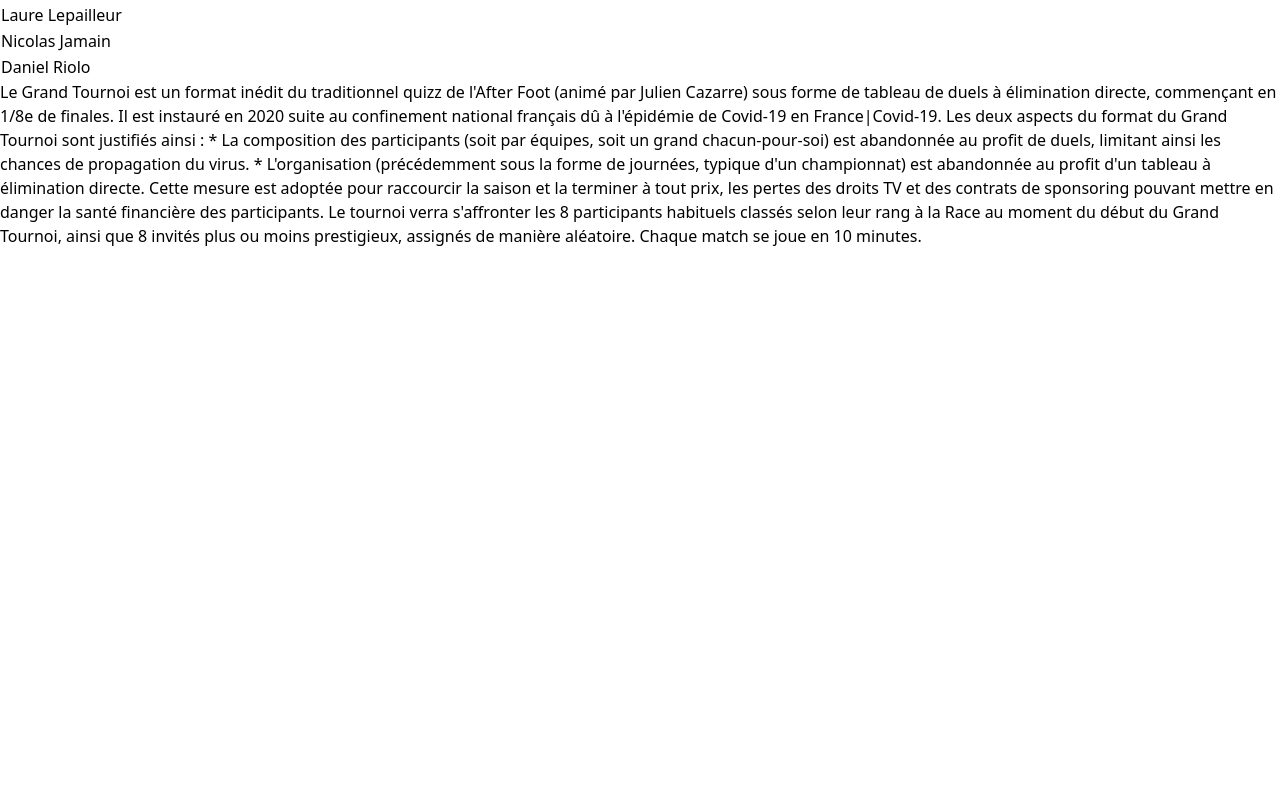
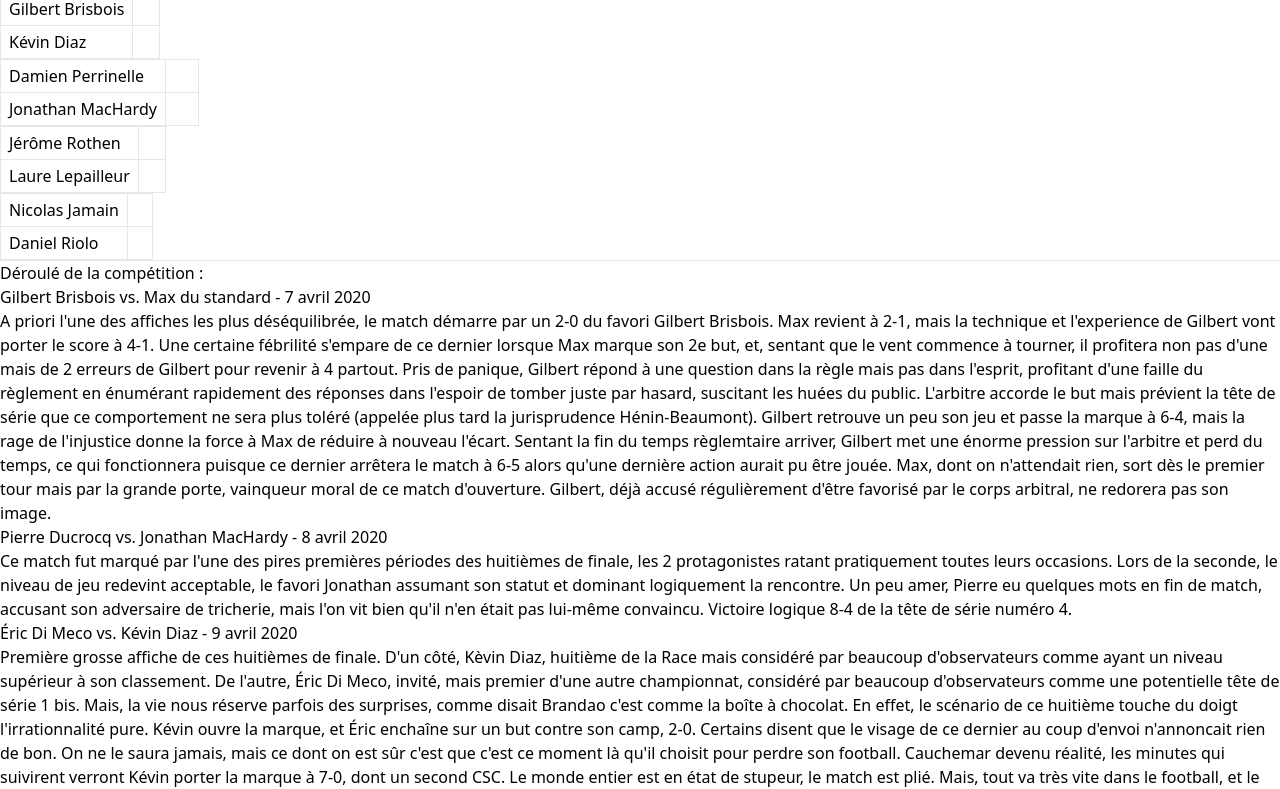
Before and after one commit to AlfredWallace/LeGrandTournoiDeLAfterFoot, a Vue app: page / in a window 1280 px wide. Shown: the part 640-1429 px from the top of the page. Before the commit the page ends 888 px from the top, so only its background shows below. Built offline with nearby package versions, Linux system fonts and the light colour scheme.

Commit message:
Using Date objects + displaying match summary + styling of matches

```diff
--- a/src/App.vue
+++ b/src/App.vue
@@ -1,11 +1,11 @@
 <template>
-  <div>
+  <div class="font-sans">
     <div class="text-center align-middle shadow-xl fixed w-screen h-8 bg-white">
       <h1>Le Grand Tournoi de l'After Foot</h1>
     </div>
     <div class="container mx-auto pt-10 px-2">
       <h2>Tableau</h2>
-      <div class="grid grid-cols-1 sm:grid-cols-2 lg:grid-cols-4">
+      <div class="grid grid-cols-1 sm:grid-cols-2 lg:grid-cols-4 gap-4">
         <RoundComponent
           v-for="(round, index) in rounds"
           :round="round"
@@ -14,7 +14,19 @@
         </RoundComponent>
       </div>
 
-      <p class="mt-2">
+      <hr />
+
+      <h2>Déroulé de la compétition :</h2>
+      <SummaryComponent
+        v-for="(match, index) in matchesByDate"
+        :key="index"
+        :match="match"
+      ></SummaryComponent>
+
+      <hr />
+
+      <footer class="mt-2">
+        <h2>Explication :</h2>
         Le Grand Tournoi est un format inédit du traditionnel quizz de l'After
         Foot (animé par Julien Cazarre) sous forme de tableau de duels à
         élimination directe, commençant en 1/8e de finales. Il est instauré en
@@ -32,19 +44,20 @@
         Race au moment du début du Grand Tournoi, ainsi que 8 invités plus ou
         moins prestigieux, assignés de manière aléatoire. Chaque match se joue
         en 10 minutes.
-      </p>
+      </footer>
     </div>
-    <footer></footer>
   </div>
 </template>
 
 <script>
 import RoundComponent from "./components/RoundComponent";
 import { Match, Player, Round, Side } from "./types";
+import SummaryComponent from "./components/SummaryComponent";
 
 export default {
   name: "App",
   components: {
+    SummaryComponent,
     RoundComponent
   },
   data() {
@@ -70,85 +83,134 @@ export default {
     };
   },
   computed: {
-    rounds() {
+    matches() {
       return [
-        new Round("Huitièmes", [
         new Match(
+          16,
           1,
-            "7 avril 2020",
+          new Date(2020, 3, 7),
           new Side(this.players.gbr, 6),
-            new Side(this.players.max, 5)
+          new Side(this.players.max, 5),
+          "A priori l'une des affiches les plus déséquilibrée, le match démarre par un 2-0 du favori Gilbert Brisbois. Max revient à 2-1, mais la technique et l'experience de Gilbert vont porter le score à 4-1. Une certaine fébrilité s'empare de ce dernier lorsque Max marque son 2e but, et, sentant que le vent commence à tourner, il profitera non pas d'une mais de 2 erreurs de Gilbert pour revenir à 4 partout. Pris de panique, Gilbert répond à une question dans la règle mais pas dans l'esprit, profitant d'une faille du règlement en énumérant rapidement des réponses dans l'espoir de tomber juste par hasard, suscitant les huées du public. L'arbitre accorde le but mais prévient la tête de série que ce comportement ne sera plus toléré (appelée plus tard la jurisprudence Hénin-Beaumont). Gilbert retrouve un peu son jeu et passe la marque à 6-4, mais la rage de l'injustice donne la force à Max de réduire à nouveau l'écart. Sentant la fin du temps règlemtaire arriver, Gilbert met une énorme pression sur l'arbitre et perd du temps, ce qui fonctionnera puisque ce dernier arrêtera le match à 6-5 alors qu'une dernière action aurait pu être jouée. Max, dont on n'attendait rien, sort dès le premier tour mais par la grande porte, vainqueur moral de ce match d'ouverture. Gilbert, déjà accusé régulièrement d'être favorisé par le corps arbitral, ne redorera pas son image."
         ),
         new Match(
+          16,
           2,
-            "9 avril 2020",
+          new Date(2020, 3, 9),
           new Side(this.players.edm, 4),
-            new Side(this.players.kdi, 7)
+          new Side(this.players.kdi, 7),
+          "Première grosse affiche de ces huitièmes de finale. D'un côté, Kèvin Diaz, huitième de la Race mais considéré par beaucoup d'observateurs comme ayant un niveau supérieur à son classement. De l'autre, Éric Di Meco, invité, mais premier d'une autre championnat, considéré par beaucoup d'observateurs comme une potentielle tête de série 1 bis. Mais, la vie nous réserve parfois des surprises, comme disait Brandao c'est comme la boîte à chocolat. En effet, le scénario de ce huitième touche du doigt l'irrationnalité pure. Kévin ouvre la marque, et Éric enchaîne sur un but contre son camp, 2-0. Certains disent que le visage de ce dernier au coup d'envoi n'annoncait rien de bon. On ne le saura jamais, mais ce dont on est sûr c'est que c'est ce moment là qu'il choisit pour perdre son football. Cauchemar devenu réalité, les minutes qui suivirent verront Kévin porter la marque à 7-0, dont un second CSC. Le monde entier est en état de stupeur, le match est plié. Mais, tout va très vite dans le football, et le haut niveau se joue souvent dans les têtes. À peine son premier but marqué pour revenir à 7-1, Éric se transforma en monstre d'efficacité et de précision et enchaîna 3 autres buts, 7-4 au tableau d'affichage. Malheureusement le réveil fut trop tardif, et c'est bien Kévin qui se qualifia, plutôt soulagé que le temps réglementaire arrive à son terme."
         ),
         new Match(
+          16,
           3,
-            "15 avril 2020",
+          new Date(2020, 3, 15),
           new Side(this.players.dpe, 8),
-            new Side(this.players.jth, 7)
+          new Side(this.players.jth, 7),
+          "Résumé à venir."
         ),
         new Match(
+          16,
           4,
-            "8 avril 2020",
+          new Date(2020, 3, 8),
           new Side(this.players.pdu, 4),
-            new Side(this.players.jmh, 8)
+          new Side(this.players.jmh, 8),
+          "Ce match fut marqué par l'une des pires premières périodes des huitièmes de finale, les 2 protagonistes ratant pratiquement toutes leurs occasions. Lors de la seconde, le niveau de jeu redevint acceptable, le favori Jonathan assumant son statut et dominant logiquement la rencontre. Un peu amer, Pierre eu quelques mots en fin de match, accusant son adversaire de tricherie, mais l'on vit bien qu'il n'en était pas lui-même convaincu. Victoire logique 8-4 de la tête de série numéro 4."
         ),
         new Match(
+          16,
           5,
-            "16 avril 2020",
+          new Date(2020, 3, 16),
           new Side(this.players.jro, 11),
-            new Side(this.players.aro, 4)
+          new Side(this.players.aro, 4),
+          "Ce huitième est marqué par le forfait de [[Nicolas Vilas]], remplacé au pied levé par Arthur Robert. Ce forfait est un coup dur pour les organisateurs du Grand Tournoi, l'affiche faisant normalement s'affronter l'un des invités les plus forts avec la tête de série numéro 3. Le match fut décevant, la différence de niveau entre les protagonistes étant trop élevée. Qualification facile pour la patte gauche 11-4."
         ),
         new Match(
+          16,
           6,
-            "14 avril 2020",
+          new Date(2020, 3, 14),
           new Side(this.players.fpi, 7),
-            new Side(this.players.llp, 9)
+          new Side(this.players.llp, 9),
+          "Résumé à venir."
         ),
         new Match(
+          16,
           7,
-            "10 avril 2020",
+          new Date(2020, 3, 10),
           new Side(this.players.nja, 10),
-            new Side(this.players.lch, 2)
+          new Side(this.players.lch, 2),
+          "Résumé à venir."
+        ),
+        new Match(
+          16,
+          8,
+          new Date(2020, 3, 13),
+          new Side(this.players.pve, 3),
+          new Side(this.players.dri, 9),
+          "Résumé à venir."
         ),
         new Match(
           8,
-            "13 avril 2020",
-            new Side(this.players.pve, 3),
-            new Side(this.players.dri, 9)
-          )
-        ]),
-        new Round("Quarts", [
-          new Match(
           1,
           "",
           new Side(this.players.gbr, null),
-            new Side(this.players.kdi, null)
+          new Side(this.players.kdi, null),
+          ""
         ),
         new Match(
+          8,
           2,
           "",
           new Side(this.players.dpe, null),
-            new Side(this.players.jmh, null)
+          new Side(this.players.jmh, null),
+          ""
         ),
         new Match(
+          8,
           3,
           "",
           new Side(this.players.jro, null),
-            new Side(this.players.llp, null)
+          new Side(this.players.llp, null),
+          ""
         ),
         new Match(
+          8,
           4,
           "",
           new Side(this.players.nja, null),
-            new Side(this.players.dri, null)
+          new Side(this.players.dri, null),
+          ""
         )
-        ])
       ];
+    },
+    rounds() {
+      return [
+        new Round(
+          "Huitièmes",
+          this.sortMatchesByOrder(
+            this.matches.filter(match => match.round === 16)
+          )
+        ),
+        new Round(
+          "Quarts",
+          this.sortMatchesByOrder(
+            this.matches.filter(match => match.round === 8)
+          )
+        )
+      ];
+    },
+    matchesByDate() {
+      return this.matches
+        .filter(match => match.summary && match.date)
+        .slice()
+        .sort((matchA, matchB) => matchA.date - matchB.date);
+    }
+  },
+  methods: {
+    sortMatchesByOrder(matches) {
+      return matches
+        .slice()
+        .sort((matchA, matchB) => matchA.order - matchB.order);
     }
   }
 };
--- a/src/components/MatchComponent.vue
+++ b/src/components/MatchComponent.vue
@@ -1,19 +1,19 @@
 <template functional>
-  <table>
+  <table class="shadow-lg my-2 table-fixed font-mono">
     <tbody>
       <tr>
-        <td>
+        <td class="side-td">
           {{ props.match.home.player.name }}
         </td>
-        <td>
+        <td class="side-td result-td">
           {{ props.match.home.score }}
         </td>
       </tr>
       <tr>
-        <td>
+        <td class="side-td">
           {{ props.match.away.player.name }}
         </td>
-        <td>
+        <td class="side-td result-td">
           {{ props.match.away.score }}
         </td>
       </tr>
@@ -34,3 +34,12 @@ export default {
   }
 };
 </script>
+
+<style scoped>
+.side-td {
+  @apply border border-solid rounded px-2 py-1;
+}
+.result-td {
+  @apply w-1/6 text-right;
+}
+</style>
--- a/src/components/RoundComponent.vue
+++ b/src/components/RoundComponent.vue
@@ -1,11 +1,13 @@
 <template>
   <div>
     <h3>{{ round.title }}</h3>
-    <MatchComponent
-      v-for="(match, index) in round.matches"
-      :key="index"
-      :match="match"
-    ></MatchComponent>
+    <div class="flex flex-col justify-around h-full">
+      <MatchComponent
+        v-for="(match, index) in round.matches"
+        :key="index"
+        :match="match"
+      ></MatchComponent>
+    </div>
   </div>
 </template>
 
--- /dev/null
+++ b/src/components/SummaryComponent.vue
@@ -0,0 +1,26 @@
+<template functional>
+  <div>
+    <h3>
+      {{ props.match.home.player.name }} vs.
+      {{ props.match.away.player.name }} -
+      {{ props.match.readableDate }}
+    </h3>
+    <p>
+      {{ props.match.summary }}
+    </p>
+  </div>
+</template>
+
+<script>
+import { Match } from "../types";
+
+export default {
+  name: "SummaryComponent",
+  props: {
+    match: {
+      type: Match,
+      required: true
+    }
+  }
+};
+</script>
--- a/src/types.js
+++ b/src/types.js
@@ -13,11 +13,14 @@ export class Side {
 }
 
 export class Match {
-  constructor(order, date, home, away) {
+  constructor(round, order, date, home, away, summary) {
+    this.round = round;
     this.order = order;
     this.date = date;
+    this.readableDate = formatDate(date);
     this.home = home;
     this.away = away;
+    this.summary = summary;
   }
 }
 
@@ -27,3 +30,26 @@ export class Round {
     this.matches = matches;
   }
 }
+
+function formatDate(date) {
+  if (!date || date.length === 0) {
+    return "";
+  }
+
+  const day = date.getDate();
+  if (day === 1) {
+    return (
+      "1er " +
+      date.toLocaleDateString("fr-FR", {
+        year: "numeric",
+        month: "long"
+      })
+    );
+  } else {
+    return date.toLocaleDateString("fr-FR", {
+      year: "numeric",
+      month: "long",
+      day: "numeric"
+    });
+  }
+}
```
Lines whose indentation alone changed are shown as unchanged.
